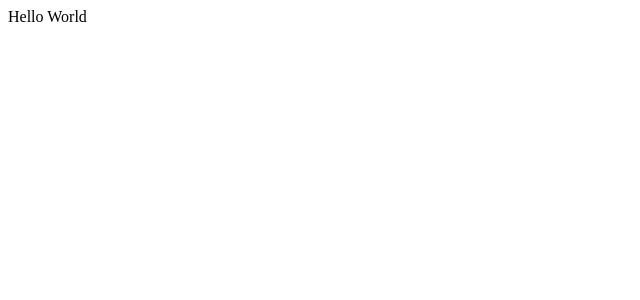
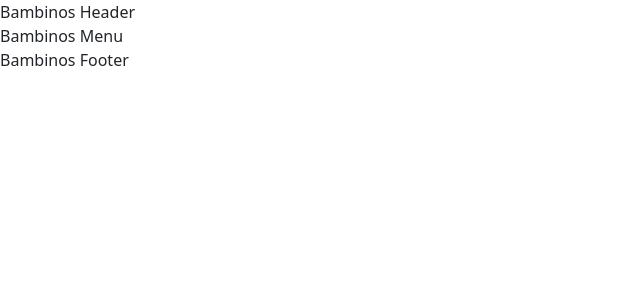
Before and after one commit to capricious-slingshot/turbo-octo-pizzeria, a React (Create React App) app: page / in a window 1280 px wide. Shown: the top 300 px of the page, without its empty margins (0-640 px from the left). Built offline with nearby package versions, Linux system fonts and the light colour scheme.

Commit message:
basic page componet set up and bootstrap instalation

```diff
--- a/package.json
+++ b/package.json
@@ -6,7 +6,9 @@
     "@testing-library/jest-dom": "^5.11.4",
     "@testing-library/react": "^11.1.0",
     "@testing-library/user-event": "^12.1.10",
+    "bootstrap": "^5.1.3",
     "react": "^17.0.2",
+    "react-bootstrap": "^2.0.2",
     "react-dom": "^17.0.2",
     "react-scripts": "4.0.3",
     "web-vitals": "^1.0.1"
--- a/src/App.js
+++ b/src/App.js
@@ -1,7 +1,19 @@
-function App() {
-  return (
-    "Hello World"
-  );
+import React from 'react'
+import 'bootstrap/dist/css/bootstrap.min.css';
+import Header from './componets/Header'
+import Menu from './componets/Menu'
+import Footer from './componets/Footer'
+
+class App extends React.Component{
+  render() {
+    return (
+      <>
+        <Header restaurant={"Bambinos"} />
+        <Menu restaurant={"Bambinos"}/>
+        <Footer restaurant={"Bambinos"}/>
+      </>
+    )
+  }
 }
 
-export default App;
+export default App
--- /dev/null
+++ b/src/componets/Footer.js
@@ -0,0 +1,17 @@
+import {Component} from 'react'
+
+class Footer extends Component {
+  constructor(props) {
+    super(props)
+    console.log(props)
+    this.restaurant = props.restaurant
+  }
+
+  render() {
+    return (
+      <div>{this.restaurant} Footer</div>
+    )
+  }
+}
+
+export default Footer
--- /dev/null
+++ b/src/componets/Header.js
@@ -0,0 +1,18 @@
+import {Component} from 'react'
+// import { x,y,z  } from 'react-bootstrap';
+
+class Header extends Component{
+  constructor(props) {
+    super(props)
+    console.log(props)
+    this.restaurant = props.restaurant
+  }
+
+  render() {
+    return (
+      <div>{this.restaurant} Header</div>
+    )
+  }
+}
+
+export default Header
--- /dev/null
+++ b/src/componets/Menu.js
@@ -0,0 +1,17 @@
+import {Component} from 'react'
+
+class Menu extends Component {
+  constructor(props) {
+    super(props)
+    console.log(props)
+    this.restaurant = props.restaurant
+  }
+
+  render() {
+    return (
+      <div>{this.restaurant} Menu</div>
+    )
+  }
+}
+
+export default Menu
```
Also changed, not shown: src/index.js (+4 -8 lines), 1 other file (tests, documents, lock files or other folders).
